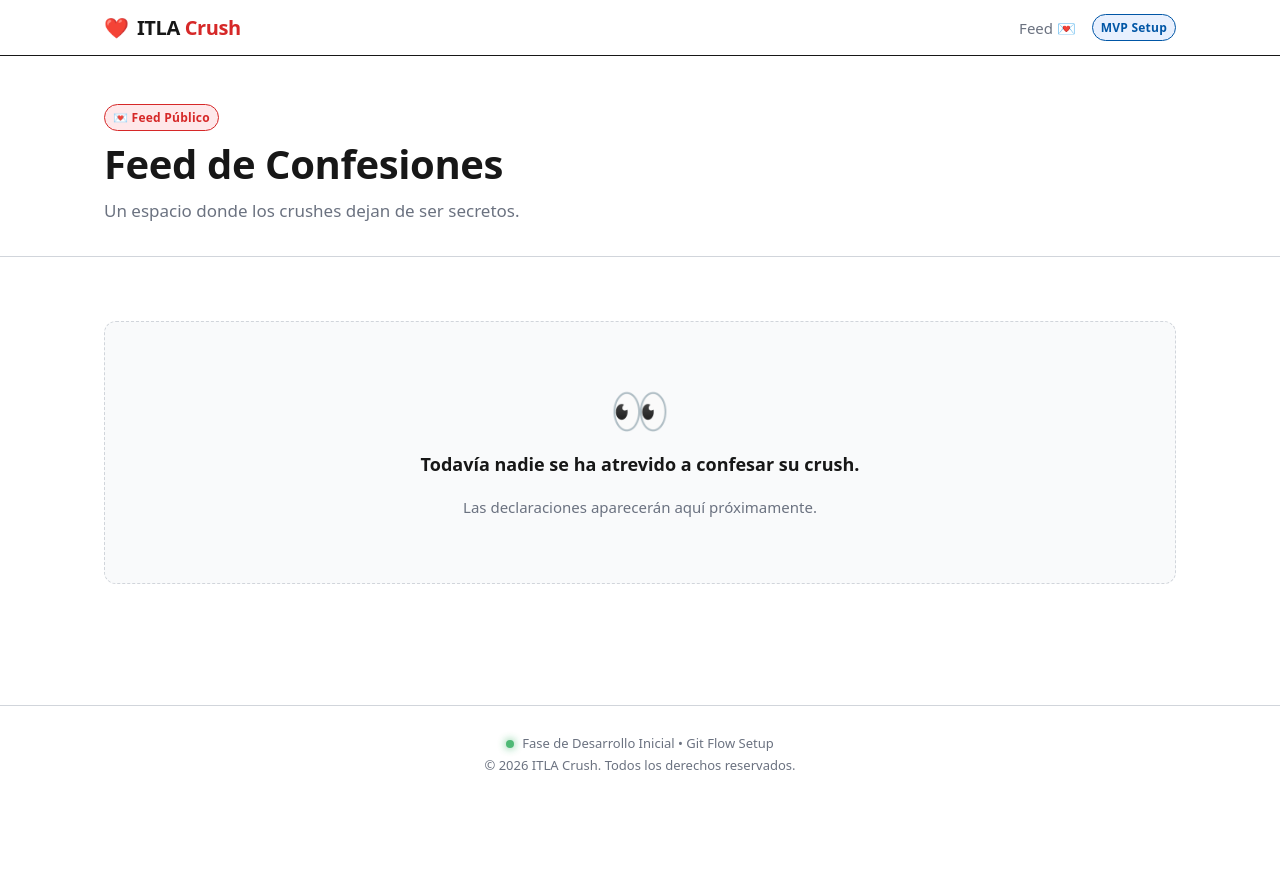
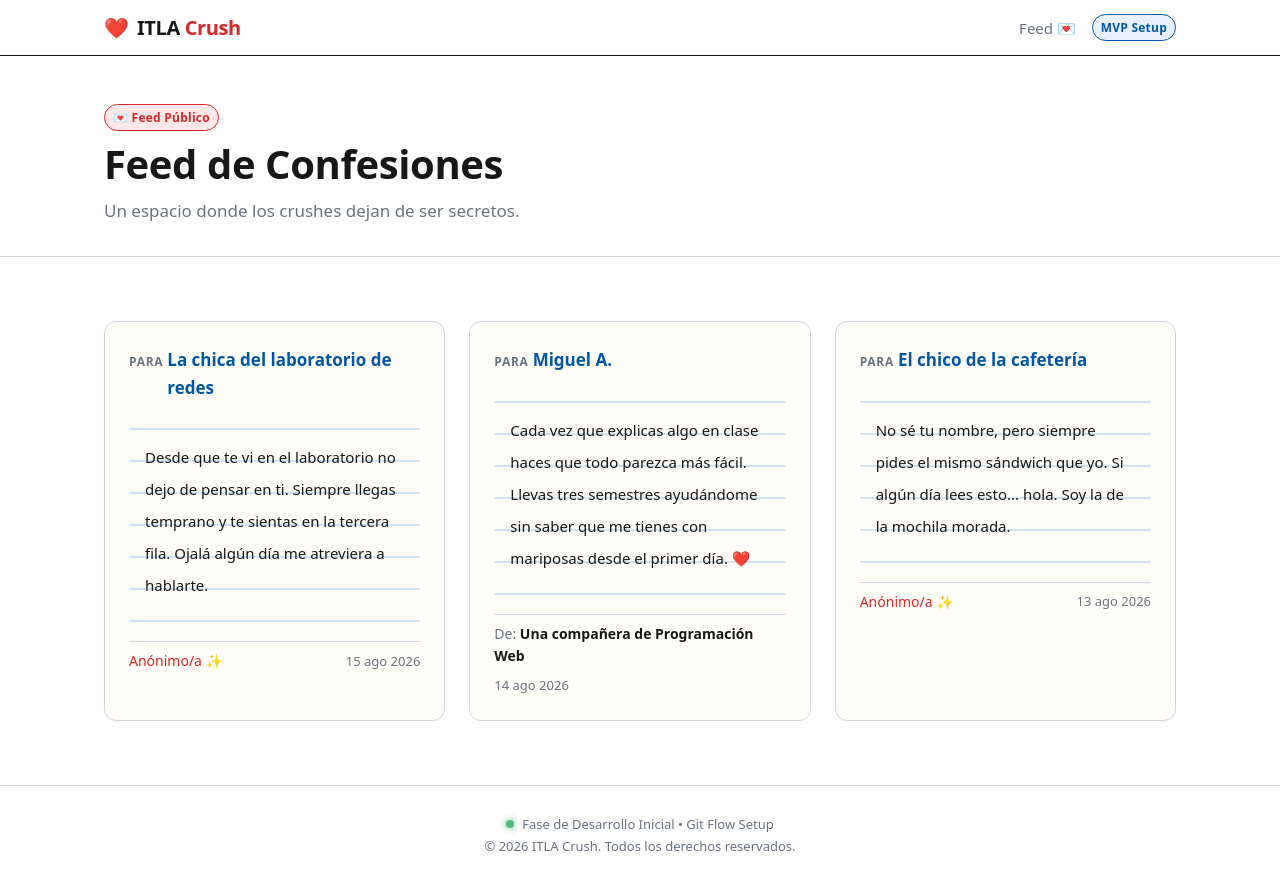
Before and after one commit to desireepo2006/itla-crush, a React (Vite) app: page /feed in a window 1280 px wide. Before the commit the page ends 800 px from the top, so only its background shows below. Built offline with nearby package versions, Linux system fonts and the light colour scheme.

Commit message:
feat(ui): construir componente ConfessionCard e integrar mock data en el feed

```diff
--- /dev/null
+++ b/src/components/features/ConfessionCard.css
@@ -0,0 +1,84 @@
+/* ConfessionCard — ITLA Crush
+   Estilos construidos exclusivamente con tokens del design system.
+   No sobreescribe ninguna regla global. */
+
+/* ── Card wrapper ──
+   El base (.card, .card-paper) ya viene del sistema de diseño global.
+   Solo añadimos el layout interno específico de la confesión. */
+.confession-card {
+  display: flex;
+  flex-direction: column;
+  gap: var(--space-md);
+}
+
+/* ── Header ── */
+.confession-card-header {
+  display: flex;
+  align-items: baseline;
+  gap: var(--space-xs);
+}
+
+.confession-card-to-label {
+  font-size: 0.75rem;
+  font-weight: 600;
+  text-transform: uppercase;
+  letter-spacing: 0.06em;
+  color: var(--color-text-secondary);
+}
+
+.confession-card-to {
+  font-size: 1.0625rem;
+  font-weight: 700;
+  color: var(--color-primary);
+}
+
+/* ── Body ──
+   .notebook-lines ya está definido en index.css.
+   Solo configuramos el padding interno para que el texto
+   quede bien separado de los bordes de la tarjeta. */
+.confession-card-body {
+  border-radius: var(--radius-sm);
+  padding: var(--space-lg) var(--space-md);
+  min-height: calc(var(--notebook-line-height) * 4);
+}
+
+.confession-card-message {
+  font-size: 0.9375rem;
+  color: var(--color-text);
+  line-height: var(--notebook-line-height);
+  margin: 0;
+  white-space: pre-line;
+}
+
+/* ── Footer ── */
+.confession-card-footer {
+  display: flex;
+  align-items: center;
+  justify-content: space-between;
+  gap: var(--space-sm);
+  flex-wrap: wrap;
+  padding-top: var(--space-sm);
+  border-top: 1px solid var(--color-border-soft);
+}
+
+.confession-card-from {
+  font-size: 0.875rem;
+  color: var(--color-text-secondary);
+}
+
+.confession-card-from strong {
+  color: var(--color-text);
+  font-weight: 600;
+}
+
+.confession-card-anonymous {
+  font-size: 0.875rem;
+  color: var(--color-accent);
+  font-weight: 500;
+}
+
+.confession-card-date {
+  font-size: 0.8125rem;
+  color: var(--color-text-secondary);
+  white-space: nowrap;
+}
--- /dev/null
+++ b/src/components/features/ConfessionCard.jsx
@@ -0,0 +1,42 @@
+/**
+ * ConfessionCard — ITLA Crush
+ *
+ * Tarjeta que representa una confesión romántica del campus.
+ * Usa la variante "paper" del sistema de diseño para el aspecto de nota física.
+ *
+ * Props:
+ *  - to      {string}          Para quién va dirigida la confesión (requerido)
+ *  - message {string}          Cuerpo de la confesión (requerido)
+ *  - from    {string|null}     Autor — null cuando es anónima (opcional)
+ *  - date    {string}          Fecha en texto legible (requerido)
+ */
+import './ConfessionCard.css'
+
+export function ConfessionCard({ to, message, from = null, date }) {
+  return (
+    <article className="confession-card card card-paper">
+      {/* Encabezado: destinatario */}
+      <header className="confession-card-header">
+        <span className="confession-card-to-label">Para</span>
+        <span className="confession-card-to">{to}</span>
+      </header>
+
+      {/* Cuerpo del mensaje — estilo de líneas de cuaderno */}
+      <div className="confession-card-body notebook-lines">
+        <p className="confession-card-message">{message}</p>
+      </div>
+
+      {/* Pie: autor y fecha */}
+      <footer className="confession-card-footer">
+        <span className="confession-card-from">
+          {from ? (
+            <>De: <strong>{from}</strong></>
+          ) : (
+            <span className="confession-card-anonymous">Anónimo/a ✨</span>
+          )}
+        </span>
+        <time className="confession-card-date" dateTime={date}>{date}</time>
+      </footer>
+    </article>
+  )
+}
--- a/src/pages/Feed.css
+++ b/src/pages/Feed.css
@@ -53,3 +53,22 @@
   color: var(--color-text-secondary);
   margin: 0;
 }
+
+/* ── Feed Grid ── */
+.feed-grid {
+  display: grid;
+  grid-template-columns: 1fr;
+  gap: var(--space-lg);
+}
+
+@media (min-width: 640px) {
+  .feed-grid {
+    grid-template-columns: repeat(2, 1fr);
+  }
+}
+
+@media (min-width: 1024px) {
+  .feed-grid {
+    grid-template-columns: repeat(3, 1fr);
+  }
+}
--- a/src/pages/Feed.jsx
+++ b/src/pages/Feed.jsx
@@ -3,12 +3,43 @@
  *
  * Vista del feed público de confesiones.
  * Fase 6 del proyecto: se conectará a Firebase una vez que la autenticación esté lista.
+ * Por ahora renderiza mock data estático para validar el diseño del componente.
  */
+import { ConfessionCard } from '../components/features/ConfessionCard'
 import './Feed.css'
+
+/** Mock data — reemplazar por llamadas a Firebase en Fase 4 */
+const MOCK_CONFESSIONS = [
+  {
+    id: 'mock-1',
+    to: 'La chica del laboratorio de redes',
+    message:
+      'Desde que te vi en el laboratorio no dejo de pensar en ti. Siempre llegas temprano y te sientas en la tercera fila. Ojalá algún día me atreviera a hablarte.',
+    from: null,
+    date: '15 ago 2026',
+  },
+  {
+    id: 'mock-2',
+    to: 'Miguel A.',
+    message:
+      'Cada vez que explicas algo en clase haces que todo parezca más fácil. Llevas tres semestres ayudándome sin saber que me tienes con mariposas desde el primer día. ❤️',
+    from: 'Una compañera de Programación Web',
+    date: '14 ago 2026',
+  },
+  {
+    id: 'mock-3',
+    to: 'El chico de la cafetería',
+    message:
+      'No sé tu nombre, pero siempre pides el mismo sándwich que yo. Si algún día lees esto... hola. Soy la de la mochila morada.',
+    from: null,
+    date: '13 ago 2026',
+  },
+]
 
 export function Feed() {
   return (
     <div className="feed">
+      {/* ── Hero ── */}
       <section className="feed-hero">
         <div className="container">
           <span className="badge badge-accent">💌 Feed Público</span>
@@ -19,16 +50,19 @@ export function Feed() {
         </div>
       </section>
 
+      {/* ── Confesiones ── */}
       <section className="feed-content">
         <div className="container">
-          <div className="feed-empty-state">
-            <span className="feed-empty-icon" aria-hidden="true">👀</span>
-            <p className="feed-empty-text">
-              Todavía nadie se ha atrevido a confesar su crush.
-            </p>
-            <p className="feed-empty-sub">
-              Las declaraciones aparecerán aquí próximamente.
-            </p>
+          <div className="feed-grid">
+            {MOCK_CONFESSIONS.map((confession) => (
+              <ConfessionCard
+                key={confession.id}
+                to={confession.to}
+                message={confession.message}
+                from={confession.from}
+                date={confession.date}
+              />
+            ))}
           </div>
         </div>
       </section>
```
